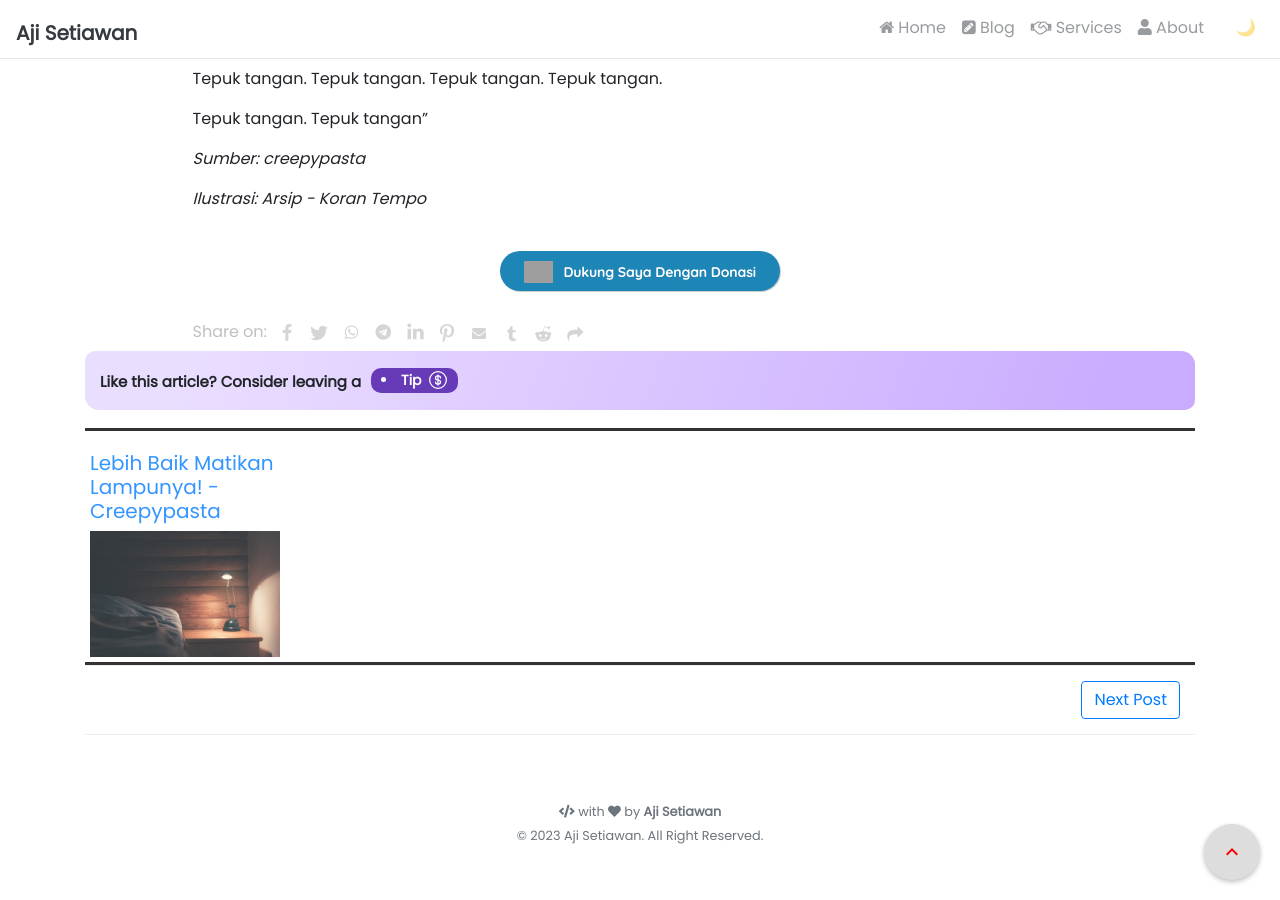
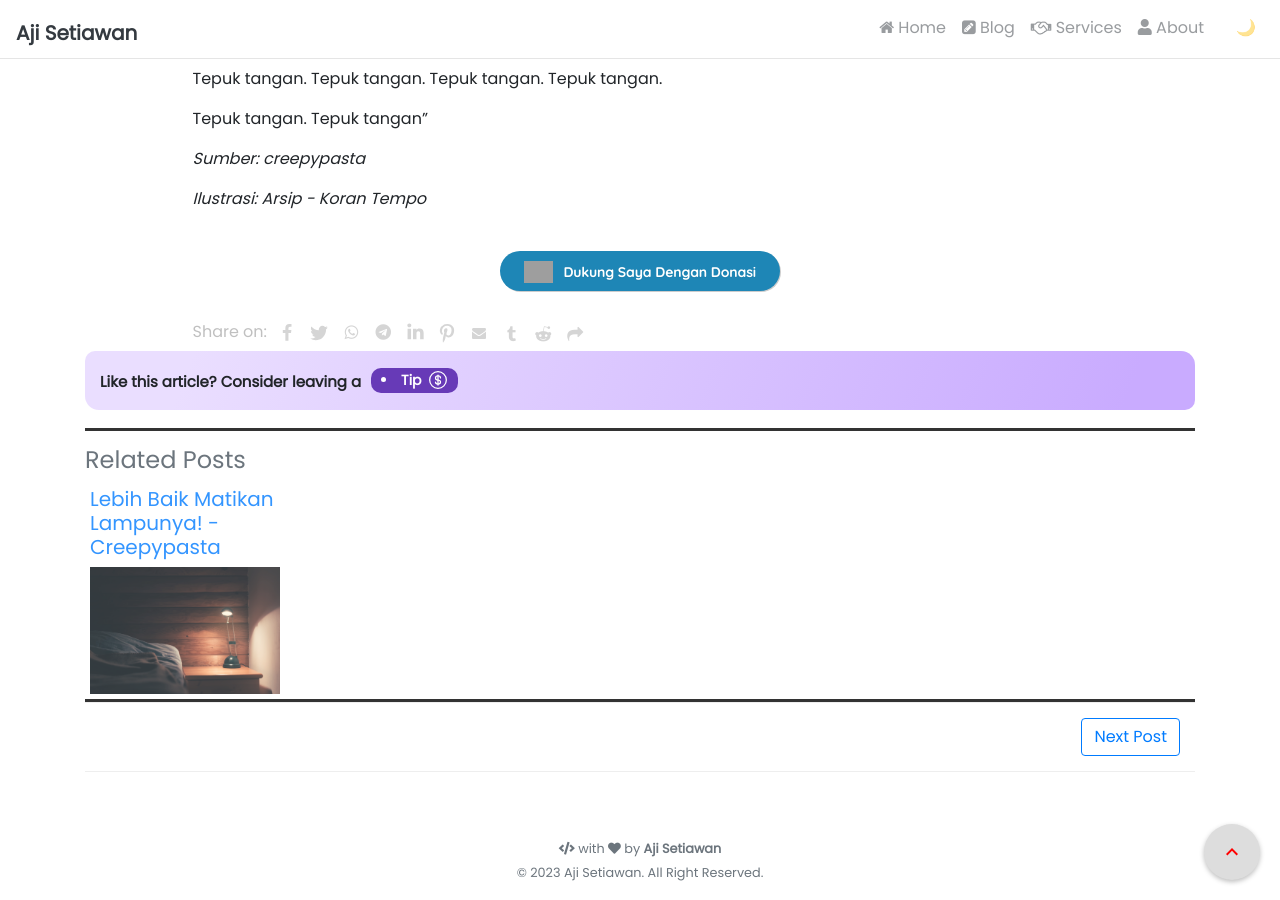
Before and after one commit to ajisetiawan716/ajisetiawan716.github.io, a Jekyll site: the page built from _posts/2023-12-10-tepuk-tangan-creppypasta.md, in a window 1280 px wide and 900 px high, scrolled down 2809 px. Built offline with Jekyll 4.4.1, drawn with Linux system fonts in a browser that asks for light colours; nearby versions of some CDN libraries; comment, search, counter and statistics services are not loaded; grey boxes are pictures that could not be loaded.

Commit message:
Update related-post.html

```diff
--- a/_includes/blog/related-post.html
+++ b/_includes/blog/related-post.html
@@ -1,4 +1,5 @@
 <div class="rect">
+<h4 class="text-muted">Related Posts</h4>
 
   {% assign maxRelated = 4 %}
   {% assign minCommonTags =  1 %}
```
